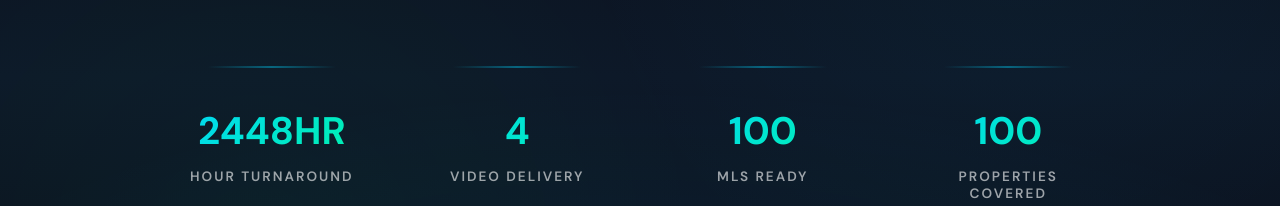
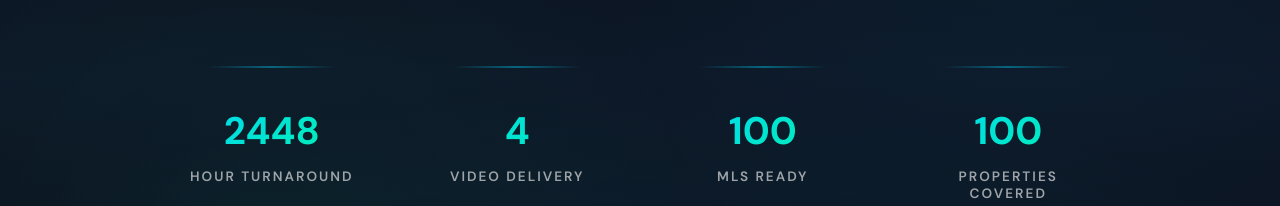
Before and after one commit to Aarz-aaryan/skyeye-drone-media, a React (Create React App) app: page / in a window 1280 px wide. Shown: the part 4775-4981 px from the top of the page. Built offline with nearby package versions, Linux system fonts and the light colour scheme.

Commit message:
fix: remove duplicate HR suffix from turnaround stat

```diff
--- a/src/components/OurSuccess.js
+++ b/src/components/OurSuccess.js
@@ -101,7 +101,7 @@ const StatLabel = styled.div`
 `;
 
 const stats = [
-  { number: '24-48', label: 'Hour Turnaround', suffix: 'HR' },
+  { number: '24-48', label: 'Hour Turnaround' },
   { number: '4K', label: 'Video Delivery', suffix: '' },
   { number: '100%', label: 'MLS Ready', suffix: '' },
   { number: '100+', label: 'Properties Covered', suffix: '' },
```
